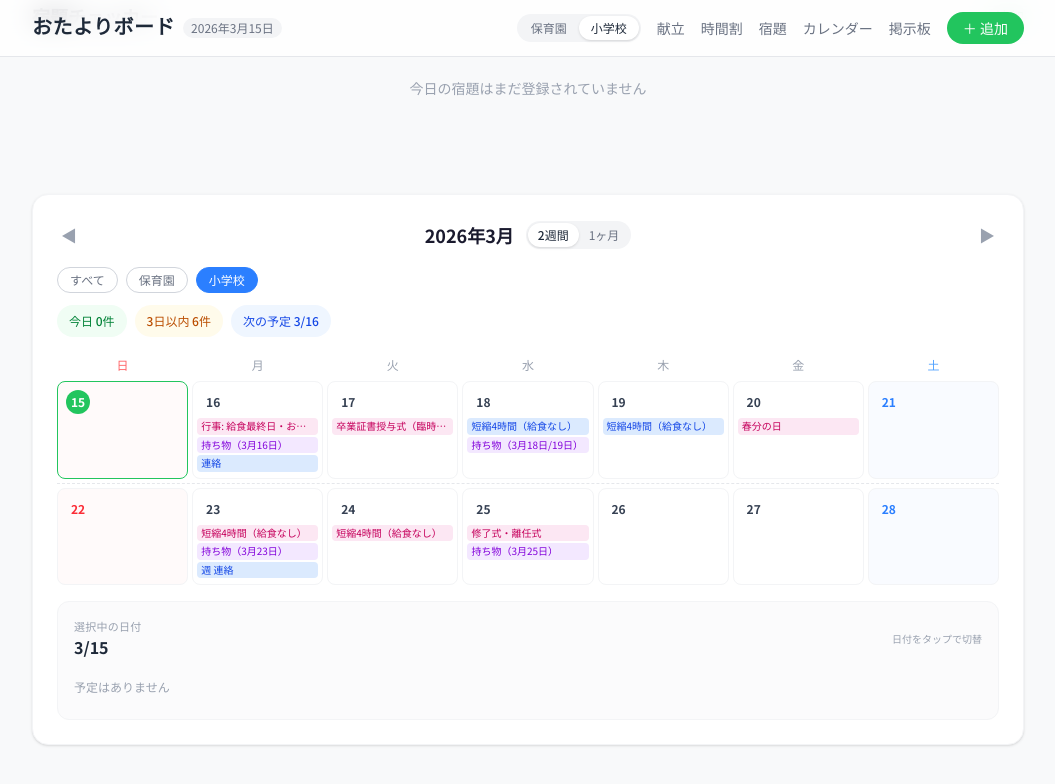
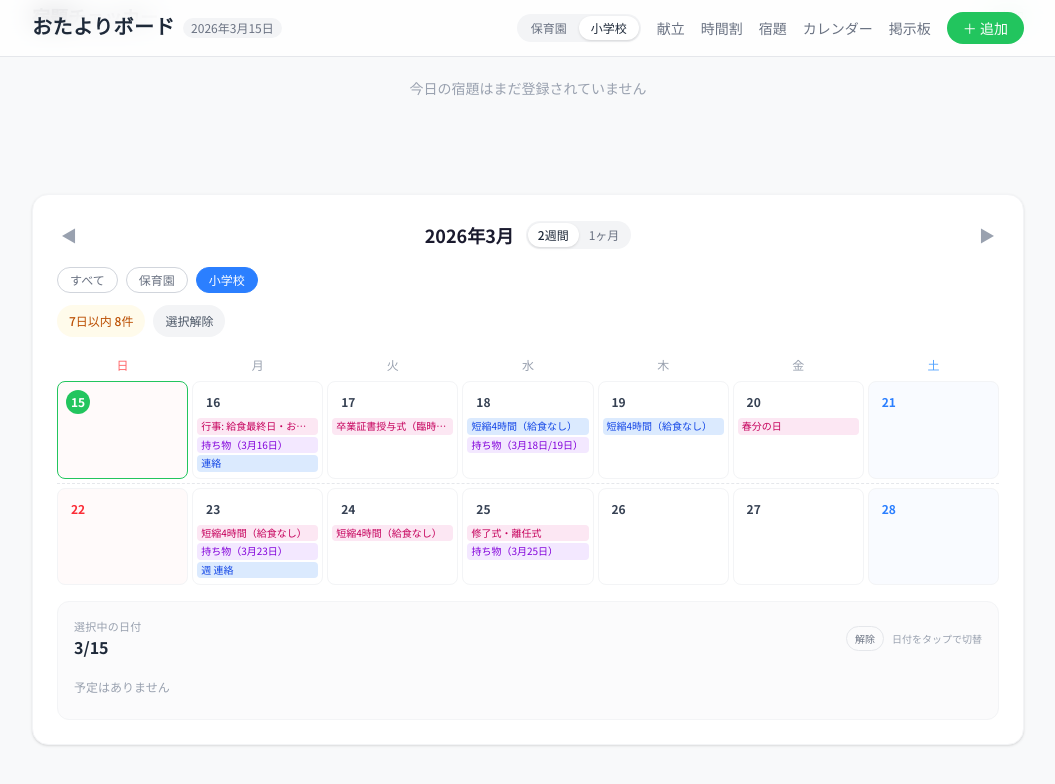
Before and after one commit to tono55/message-board, a Next.js app: page / in a window 1280 px wide. Both pictures are taken after a click on the button "15". Shown: the part 426-1210 px from the top of the page, without its empty margins (112-1167 px from the left). Built offline with nearby package versions, Linux system fonts and the light colour scheme.

Commit message:
Refine calendar upcoming summary and clear selection

```diff
--- a/components/Calendar.tsx
+++ b/components/Calendar.tsx
@@ -184,9 +184,7 @@ export default function Calendar({ items, mode, currentMonth, selectedDate, onSe
     return a.title.localeCompare(b.title);
   });
   const actionableItems = visibleItems.filter(item => !item.done && item.date && daysUntil(item.date) >= 0);
-  const todayCount = actionableItems.filter(item => item.date === todayStr).length;
-  const soonCount = actionableItems.filter(item => daysUntil(item.date) <= 3).length;
-  const nextUpcoming = [...actionableItems].sort((a, b) => a.date.localeCompare(b.date))[0] ?? null;
+  const soonCount = actionableItems.filter(item => daysUntil(item.date) <= 7).length;
 
   return (
     <section id="calendar" className="max-w-5xl mx-auto px-4 py-8">
@@ -256,23 +254,16 @@ export default function Calendar({ items, mode, currentMonth, selectedDate, onSe
         <div className="flex flex-wrap gap-2 mb-4">
           <button
             onClick={() => onSelectDate(todayStr)}
-            className="px-3 py-2 rounded-full bg-green-50 text-green-700 text-xs font-medium hover:bg-green-100 transition-colors cursor-pointer"
-          >
-            今日 {todayCount}件
-          </button>
-          <button
-            onClick={() => onSelectDate(nextUpcoming?.date ?? todayStr)}
             className="px-3 py-2 rounded-full bg-amber-50 text-amber-700 text-xs font-medium hover:bg-amber-100 transition-colors cursor-pointer"
           >
-            3日以内 {soonCount}件
+            7日以内 {soonCount}件
           </button>
-          {nextUpcoming && (
+          {selectedDate && (
             <button
-              onClick={() => onSelectDate(nextUpcoming.date)}
-              className="px-3 py-2 rounded-full bg-blue-50 text-blue-700 text-xs font-medium hover:bg-blue-100 transition-colors cursor-pointer"
-              title={trimLeadingDateLabel(nextUpcoming.title)}
+              onClick={() => onSelectDate('')}
+              className="px-3 py-2 rounded-full bg-gray-100 text-gray-600 text-xs font-medium hover:bg-gray-200 transition-colors cursor-pointer"
             >
-              次の予定 {formatDate(nextUpcoming.date)}
+              選択解除
             </button>
           )}
         </div>
@@ -314,7 +305,17 @@ export default function Calendar({ items, mode, currentMonth, selectedDate, onSe
               </p>
               <h3 className="text-sm md:text-base font-semibold text-gray-800">{formatDate(focusedDate)}</h3>
             </div>
-            <span className="text-[10px] text-gray-400">日付をタップで切替</span>
+            <div className="flex items-center gap-2">
+              {selectedDate && (
+                <button
+                  onClick={() => onSelectDate('')}
+                  className="text-[10px] px-2 py-1 rounded-full border border-gray-200 text-gray-500 hover:border-gray-300 hover:text-gray-700 cursor-pointer"
+                >
+                  解除
+                </button>
+              )}
+              <span className="text-[10px] text-gray-400">日付をタップで切替</span>
+            </div>
           </div>
 
           {focusedItems.length === 0 ? (
```
